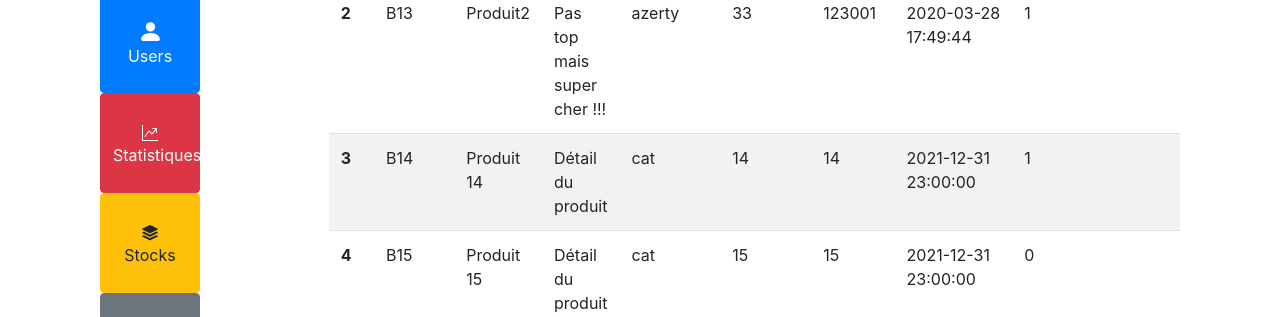
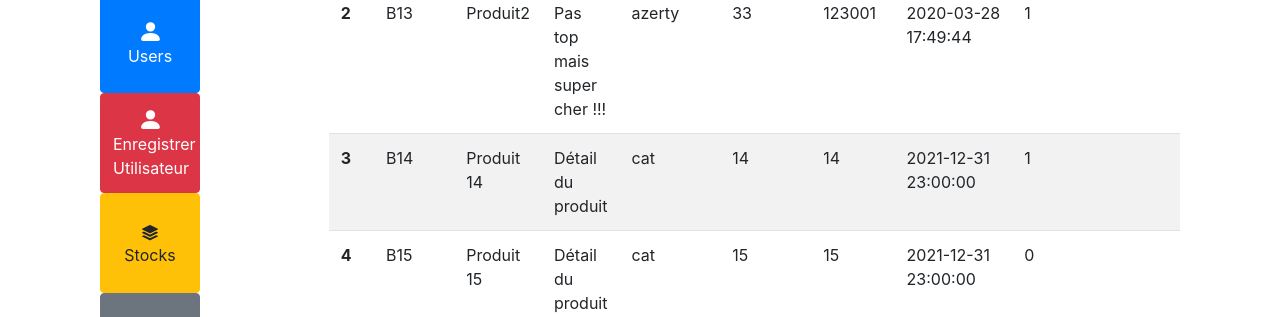
Before and after one commit to Raphael3186/TpGestock_Pouet, a PHP site: page / in a window 1280 px wide. Shown: the part 309-626 px from the top of the page. Run offline with PHP 8.4, Linux system fonts and the light colour scheme; data comes from the database, SQL or seed files in the repository.

Commit message:
modif tableau

```diff
--- a/views/sideMenu.php
+++ b/views/sideMenu.php
@@ -30,17 +30,19 @@
                     </svg>
                 </i>
                 <br>
-            Users
+                Users
             </button>
-            <button type="button" class="btn btn-danger btn">
-            <i class="bi bi-graph-up">
-                <svg xmlns="http://www.w3.org/2000/svg" width="16" height="16" fill="currentColor" class="bi bi-graph-up" viewBox="0 0 16 16">
-                    <path fill-rule="evenodd" d="M0 0h1v15h15v1H0V0zm10 3.5a.5.5 0 0 1 .5-.5h4a.5.5 0 0 1 .5.5v4a.5.5 0 0 1-1 0V4.9l-3.613 4.417a.5.5 0 0 1-.74.037L7.06 6.767l-3.656 5.027a.5.5 0 0 1-.808-.588l4-5.5a.5.5 0 0 1 .758-.06l2.609 2.61L13.445 4H10.5a.5.5 0 0 1-.5-.5z"/>
-                </svg>
-            </i>
-            <br>
-            Statistiques
-        </button>
+            <a href="views/formAddUser.php">
+                <button type="button" class="btn btn-danger btn">
+                    <i class="bi bi-person-fill">
+                        <svg xmlns="http://www.w3.org/2000/svg" width="25" height="25" fill="currentColor" class="bi bi-person-fill" viewBox="0 0 16 16">
+                                <path d="M3 14s-1 0-1-1 1-4 6-4 6 3 6 4-1 1-1 1H3zm5-6a3 3 0 1 0 0-6 3 3 0 0 0 0 6z"/>
+                        </svg>
+                    </i>
+                    <br>Enregistrer
+                    <br>Utilisateur
+               </button>
+            </a>
         </div>
     </div>
     <div class=" row ">
```
